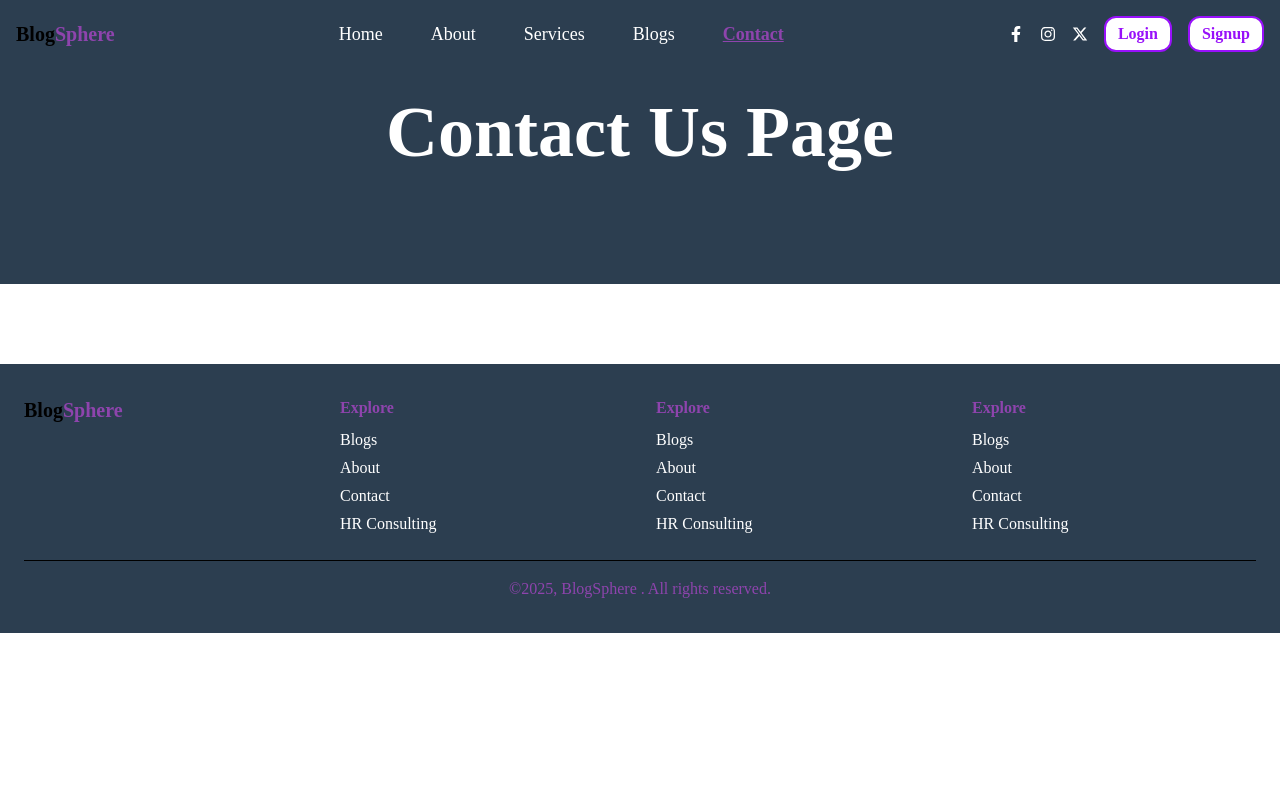
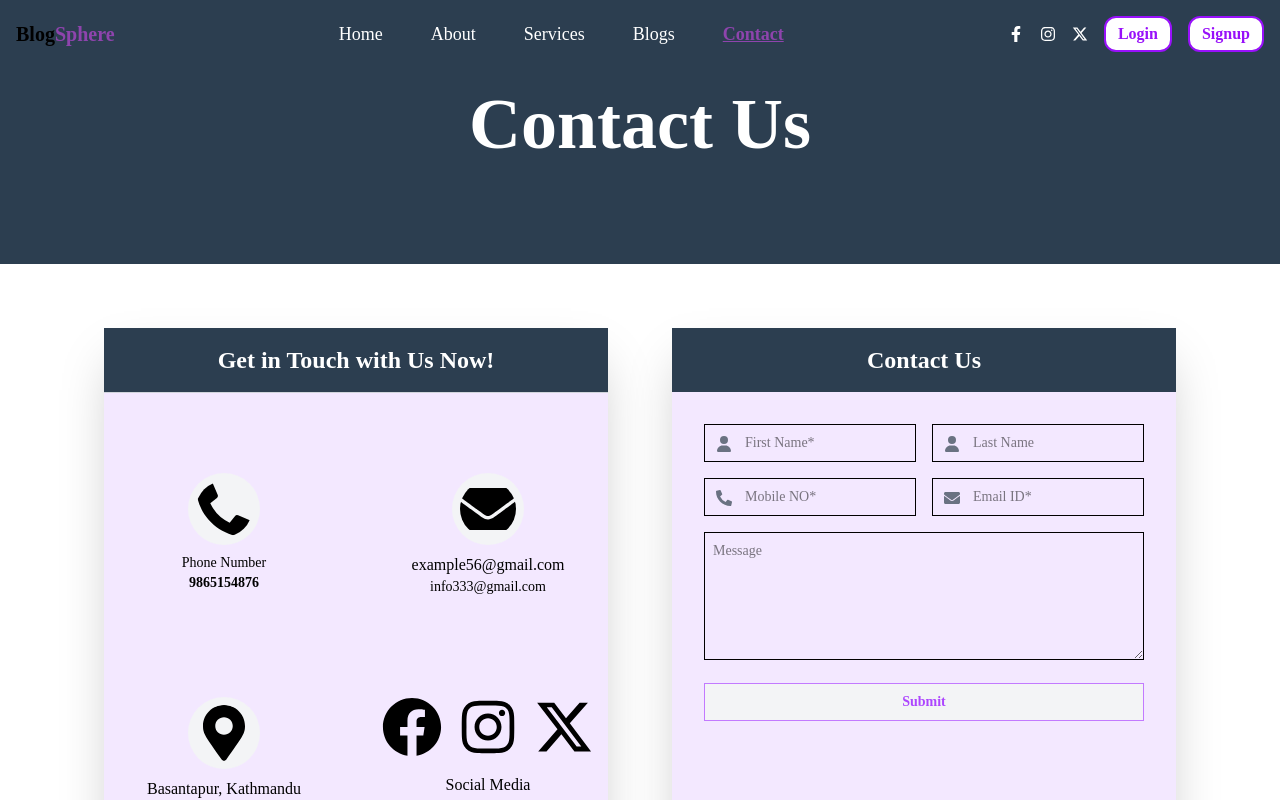
Before and after one commit to itsmepriyanka/Blog_website, a React (Vite) app: page /contact in a window 1280 px wide. Shown: the top 800 px of the page. Built offline with nearby package versions, Linux system fonts and the light colour scheme.

Commit message:
contact page completed

```diff
--- a/src/index.css
+++ b/src/index.css
@@ -31,7 +31,12 @@
         height: fit-content;
     }
 
+
   }
+@media (max-width: 1150px) {
+
+
+}
 
 
 .color{
--- a/src/layout/Footer.jsx
+++ b/src/layout/Footer.jsx
@@ -16,23 +16,23 @@ const Footer = () => {
             <h3 className="font-bold secColor">Explore</h3>
             <ul className="mt-2 space-y-1">
               <li>
-                <a href="#" className="hover:text-purple-500 text-white">
+                <a href="blogs" className="hover:text-purple-500 text-white">
                   Blogs
                 </a>
               </li>
               <li>
-                <a href="#" className="hover:text-purple-500 text-white">
+                <a href="/about" className="hover:text-purple-500 text-white">
                   About
                 </a>
               </li>
               <li>
-                <a href="#" className="hover:text-purple-500 text-white">
+                <a href="/contact" className="hover:text-purple-500 text-white">
                   Contact
                 </a>
               </li>
               <li>
-                <a href="#" className="hover:text-purple-500 text-white">
-                  HR Consulting
+                <a href="/services" className="hover:text-purple-500 text-white">
+                  Service
                 </a>
               </li>
             </ul>
--- a/src/layout/Header.jsx
+++ b/src/layout/Header.jsx
@@ -96,13 +96,19 @@ const Header = () => {
 
         {/* menu icons */}
         <div className="text-white lg:flex gap-4 items-center hidden ">
-          <a href="/" className="hover:text-purple-500 hover:">
+          <a
+            href="https://www.facebook.com/"
+            className="hover:text-purple-500 hover:"
+          >
             <FaFacebookF />
           </a>
-          <a href="/" className="hover:text-purple-500">
+          <a
+            href="https://www.instagram.com/"
+            className="hover:text-purple-500"
+          >
             <FaInstagram />
           </a>
-          <a href="/" className="hover:text-purple-500">
+          <a href="https://www.twitter.com/" className="hover:text-purple-500">
             <FaXTwitter />
           </a>
 
--- a/src/pages/About.jsx
+++ b/src/pages/About.jsx
@@ -28,10 +28,10 @@ const About = () => {
   return (
     <>
       {/* Hero Section */}
-      <div className="py-24 mx-auto color text-white text-center">
-        <h1 className="text-4xl md:text-5xl lg:text-7xl font-bold leading-snug mb-5">
-          About Us Page
-        </h1>
+      <div className=" py-22 color mx-auto ">
+        <div className="text-white text-center">
+          <h1 className="text-5xl lg:text-7xl font-bold mb-4"> About Us</h1>
+        </div>
       </div>
 
       {/* Who Are We Section */}
@@ -53,14 +53,14 @@ const About = () => {
           <h2 className="text-xl md:text-2xl  mb-5">
             We Provide High Quality Articles & Blogs
           </h2>
-          <p className="text-gray-700 dark:text-gray-300">
+          <p className="">
             Lorem ipsum dolor sit amet consectetur, adipisicing elit. Alias,
             quod ut. Quos ab praesentium quidem eveniet iste libero natus alias
             inventore nisi, aliquid suscipit animi illo quo voluptatibus est
             neque, possimus accusantium soluta dolorem rem blanditiis voluptate
             deserunt fugiat.
           </p>
-          <p className="mt-5 text-gray-700 dark:text-gray-300">
+          <p className="mt-5">
             Lorem ipsum dolor sit amet consectetur, adipisicing elit. Alias,
             quod ut. Quos ab praesentium quidem eveniet iste libero natus alias
             inventore nisi, aliquid suscipit animi illo quo voluptatibus est
--- a/src/pages/Blogs.jsx
+++ b/src/pages/Blogs.jsx
@@ -1,14 +1,13 @@
-import React from 'react'
+import React from "react";
 
 const Blogs = () => {
   return (
-    <div className=' py-40 color mx-auto '>
-        <div className='text-white text-center'>
-            <h1 className='text-5xl lg:text-7xl ledding-snug font-bold mb-5'> Blog Page</h1>
+    <div className=" py-22 color mx-auto ">
+      <div className="text-white text-center">
+        <h1 className="text-5xl lg:text-7xl font-bold mb-4"> Blog</h1>
+      </div>
+    </div>
+  );
+};
 
-        </div>
-    </div>
-  )
-}
-
-export default Blogs
+export default Blogs;
--- a/src/pages/Contact.jsx
+++ b/src/pages/Contact.jsx
@@ -1,15 +1,120 @@
-import React from 'react'
+import {
+  FaPhoneAlt,
+  FaEnvelope,
+  FaMapMarkerAlt,
+  FaFacebook,
+  FaInstagram,
+} from "react-icons/fa";
+import { FaUser, FaXTwitter } from "react-icons/fa6";
 
 const Contact = () => {
   return (
-    <div className=' py-24 color mx-auto '>
-    <div className='text-white text-center'>
-        <h1 className='text-5xl lg:text-7xl ledding-snug font-bold mb-5'> Contact Us Page</h1>
+    <>
+      <div className=" py-22 color mx-auto ">
+        <div className="text-white text-center">
+          <h1 className="text-5xl lg:text-7xl font-bold mb-4"> Contact Us</h1>
+        </div>
+      </div>
+      <div className="flex flex-col md:flex-row py-16 px-16 sm:px-26 gap-8 sm:gap-16 items-center justify-center transition-all duration-500">
+        <div className="w-full md:w-1/2 h-[600px] bg-purple-100 transition-all duration-500 shadow-2xl">
+          <div className="h-16 color text-white text-center font-bold pt-4 text-2xl">
+            Get in Touch with Us Now!
+          </div>
 
+          <div className="grid grid-cols-2 grid-rows-2 gap-6 border-t border-gray-300 pt-4">
+            {/* Phone */}
+            <div className="flex flex-col items-center pt-16 pb-20">
+              <FaPhoneAlt className="text-7xl bg-gray-100 p-2 rounded-full" />
+              <p className="mt-2 text-md md:text-sm">Phone Number</p>
+              <p className="text-md md:text-sm font-semibold">9865154876</p>
+            </div>
 
-    </div>
-</div>
-  )
-}
+            {/* Email */}
+            <div className="flex flex-col pt-16 items-center">
+              <FaEnvelope className="text-7xl bg-gray-100 p-2 rounded-full" />
+              <p className="mt-2 text-md ">example56@gmail.com</p>
+              <p className="text-sm">info333@gmail.com</p>
+            </div>
 
-export default Contact
+            {/* Location */}
+            <div className="flex flex-col items-center">
+              <FaMapMarkerAlt className="text-7xl bg-gray-100 p-2 rounded-full" />
+              <p className="mt-2 text-md">Basantapur, Kathmandu</p>
+            </div>
+
+            {/* Social Media */}
+            <div className=" flex flex-col items-center">
+              <div className="flex items-center justify-center space-x-4">
+                <FaFacebook className="text-6xl cursor-pointer" />
+                <FaInstagram className="text-6xl cursor-pointer" />
+                <FaXTwitter className="text-6xl cursor-pointer" />
+              </div>
+              <p className="mt-4 text-md">Social Media</p>
+            </div>
+          </div>
+        </div>
+
+        {/* contact form section */}
+        <div className="w-full md:w-1/2 h-[600px] bg-purple-100 transition-all duration-500 shadow-2xl">
+          <div className="h-16 color text-white text-center font-bold pt-4 text-2xl">
+            Contact Us
+          </div>
+          <form className="p-8">
+            {/* First & Last Name */}
+            <div className="grid grid-cols-2 gap-4">
+              <div className="relative">
+                <FaUser className="absolute left-3 top-3 text-gray-500" />
+                <input
+                  type="text"
+                  placeholder="First Name*"
+                  className="border p-2 pl-10 w-full text-sm"
+                />
+              </div>
+              <div className="relative">
+                <FaUser className="absolute left-3 top-3 text-gray-500" />
+                <input
+                  type="text"
+                  placeholder="Last Name"
+                  className="border p-2 pl-10 w-full text-sm"
+                />
+              </div>
+            </div>
+
+            {/* Mobile & Email */}
+            <div className="grid grid-cols-2 gap-4 mt-4">
+              <div className="relative">
+                <FaPhoneAlt className="absolute left-3 top-3 text-gray-500" />
+                <input
+                  type="text"
+                  placeholder="Mobile NO*"
+                  className="border p-2 pl-10 w-full text-sm"
+                />
+              </div>
+              <div className="relative">
+                <FaEnvelope className="absolute left-3 top-3 text-gray-500" />
+                <input
+                  type="email"
+                  placeholder="Email ID*"
+                  className="border p-2 pl-10 w-full text-sm"
+                />
+              </div>
+            </div>
+
+            {/* Message Field */}
+            <textarea
+              placeholder="Message"
+              className="border p-2 w-full h-32 mt-4 text-sm"
+            ></textarea>
+
+            {/* Submit Button */}
+            <button className="bg-gray-100 px-4 py-2 mt-4 w-full border-1 text-purple-500 font-bold border-purple-400 hover:bg-purple-400 hover:text-white text-sm">
+              Submit
+            </button>
+          </form>
+        </div>
+      </div>
+    </>
+  );
+};
+
+export default Contact;
--- a/src/pages/Services.jsx
+++ b/src/pages/Services.jsx
@@ -1,50 +1,54 @@
-
 const Services = () => {
   const services = [
     {
       title: "Content Writing",
-      description: "We provide high-quality blog and article writing services to engage your audience.",
+      description:
+        "We provide high-quality blog and article writing services to engage your audience.",
       icon: "✍️",
     },
     {
       title: "SEO Optimization",
-      description: "Improve your site's ranking with keyword research, on-page SEO, and best practices.",
+      description:
+        "Improve your site's ranking with keyword research, on-page SEO, and best practices.",
       icon: "📈",
     },
     {
       title: "Guest Posting",
-      description: "Expand your reach by getting published on high-authority blogs and websites.",
+      description:
+        "Expand your reach by getting published on high-authority blogs and websites.",
       icon: "🌍",
     },
     {
       title: "Social Media Marketing",
-      description: "Promote your blogs on various platforms to increase traffic and engagement.",
+      description:
+        "Promote your blogs on various platforms to increase traffic and engagement.",
       icon: "📢",
     },
     {
       title: "Monetization Consultation",
-      description: "Learn how to monetize your blog using ads, affiliates, and sponsorships.",
+      description:
+        "Learn how to monetize your blog using ads, affiliates, and sponsorships.",
       icon: "💰",
     },
   ];
 
   return (
     <>
-    <div className=' py-24 color mx-auto '>
-             <div className='text-white text-center'>
-                <h1 className='text-5xl lg:text-7xl ledding-snug font-bold mb-5'> Services Page</h1>
-
+      <div className=" py-22 color mx-auto ">
+        <div className="text-white text-center">
+          <h1 className="text-5xl lg:text-7xl font-bold mb-4"> Services</h1>
         </div>
-
       </div>
 
       <div className="min-h-screen bg-gray-100 py-10 px-6">
         <div>
-     <h6 className=' text-center text-purple-400 mt-2 '>Our Services</h6>
-     <h1 className=' text-center text-2xl '>What we are offer</h1>
-     <p className='text-center mt-5'>Lorem, ipsum dolor sit amet consectetur adipisicing elit. Modi rerum quibusdam suscipit  <br/>
-      porro? Iusto, expedita! Sunt voluptatibus ad quas perferendis.</p>
-
+          <h6 className=" text-center text-purple-400 mt-2 ">Our Services</h6>
+          <h1 className=" text-center text-2xl ">What we are offer</h1>
+          <p className="text-center mt-5">
+            Lorem, ipsum dolor sit amet consectetur adipisicing elit. Modi rerum
+            quibusdam suscipit <br />
+            porro? Iusto, expedita! Sunt voluptatibus ad quas perferendis.
+          </p>
         </div>
 
         <div className="grid grid-cols-1 sm:grid-cols-2 lg:grid-cols-3 gap-8 max-w-6xl mx-auto mt-20">
@@ -54,7 +58,9 @@ const Services = () => {
               className="bg-white p-6 rounded-lg shadow-lg hover:shadow-xl transition-all duration-300"
             >
               <div className="text-4xl">{service.icon}</div>
-            <h2 className="text-xl font-semibold mt-4 text-gray-800">{service.title}</h2>
+              <h2 className="text-xl font-semibold mt-4 text-gray-800">
+                {service.title}
+              </h2>
               <p className="text-gray-600 mt-2">{service.description}</p>
             </div>
           ))}
```
Lines whose indentation alone changed are shown as unchanged.
